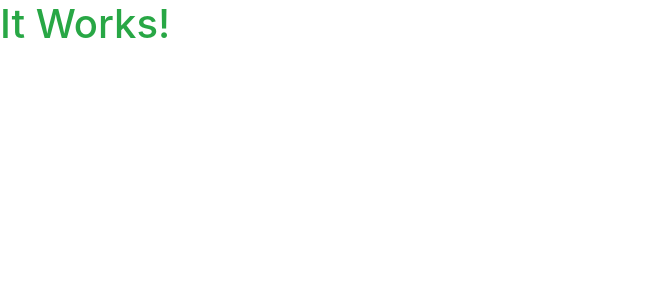
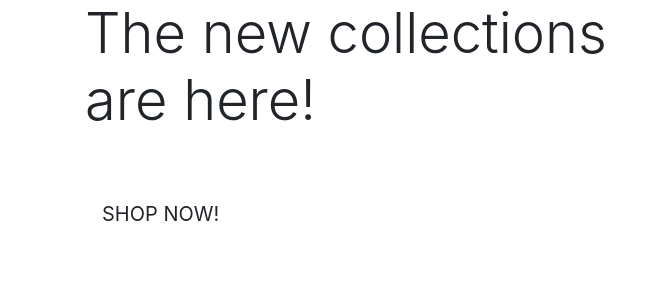
Before and after one commit to acelliott1218/boutique-practice, a Django app: page / in a window 1280 px wide. Shown: the top 300 px of the page, without its empty margins (0-664 px from the left). Run offline with Django 3.2, Linux system fonts and the light colour scheme; some libraries are stand-ins or nearby versions.

Commit message:
Added homepage content

```diff
--- a/home/templates/home/index.html
+++ b/home/templates/home/index.html
@@ -1,6 +1,27 @@
 {% extends 'base.html' %}
 {% load static %}
 
+{% block page_header %}
+<div class="container header-container">
+    <div class="row">
+        <div class="col">
+
+        </div>
+    </div>
+</div>
+{% endblock %}
+
 {% block content %}
-<h1 class="display4 text-success">It Works!</h1>
+<div class="container h-100">
+    <div class="row h-100">
+        <div class="col-7 col-md-6 my-auto">
+            <h1 class="display-4 logo-font text-black">The new collections are here!</h1>
+            <div>
+                <h4 class="my-5">
+                    <a href="" class="shop-now-button btn btn-lg rounded-0 text-uppercase py-3">Shop Now!</a>
+                </h4>
+            </div>
+        </div>
+    </div>
+</div>
 {% endblock%}
```
